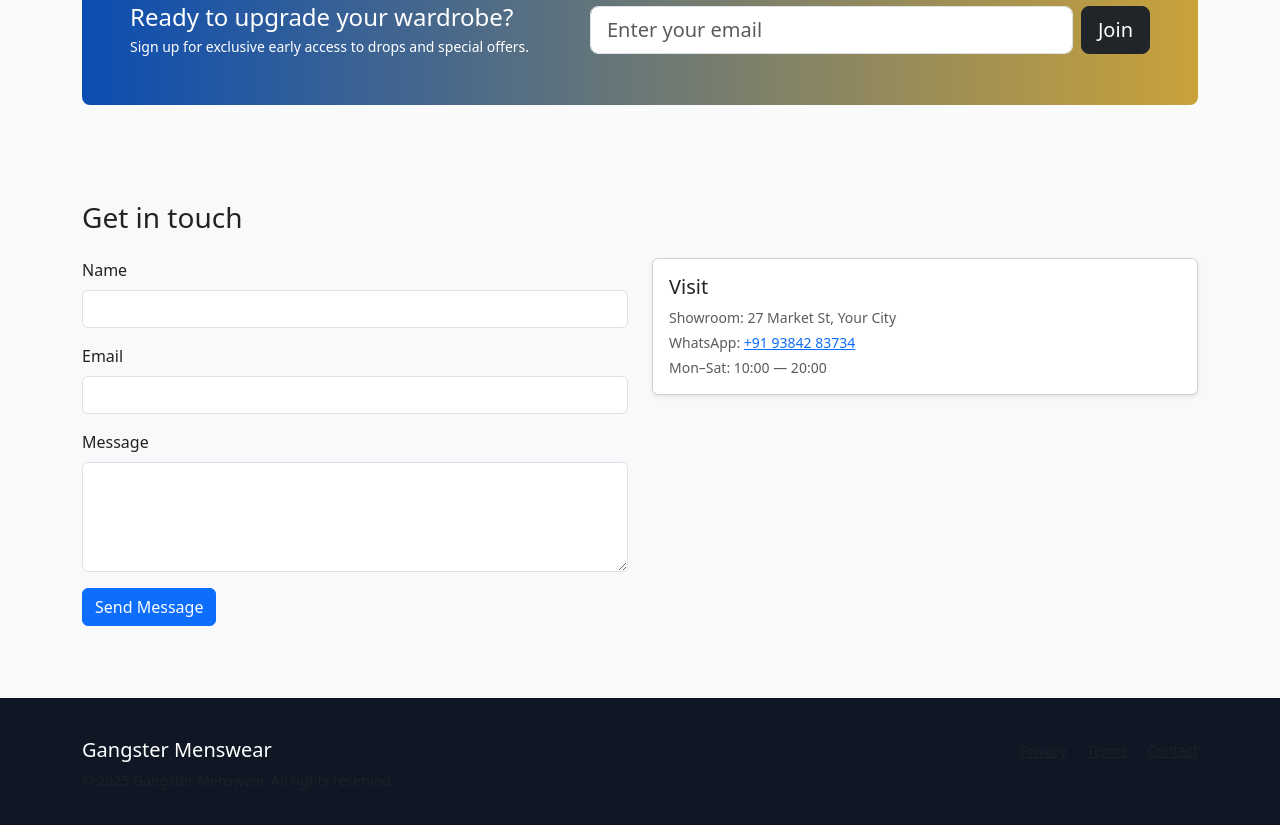
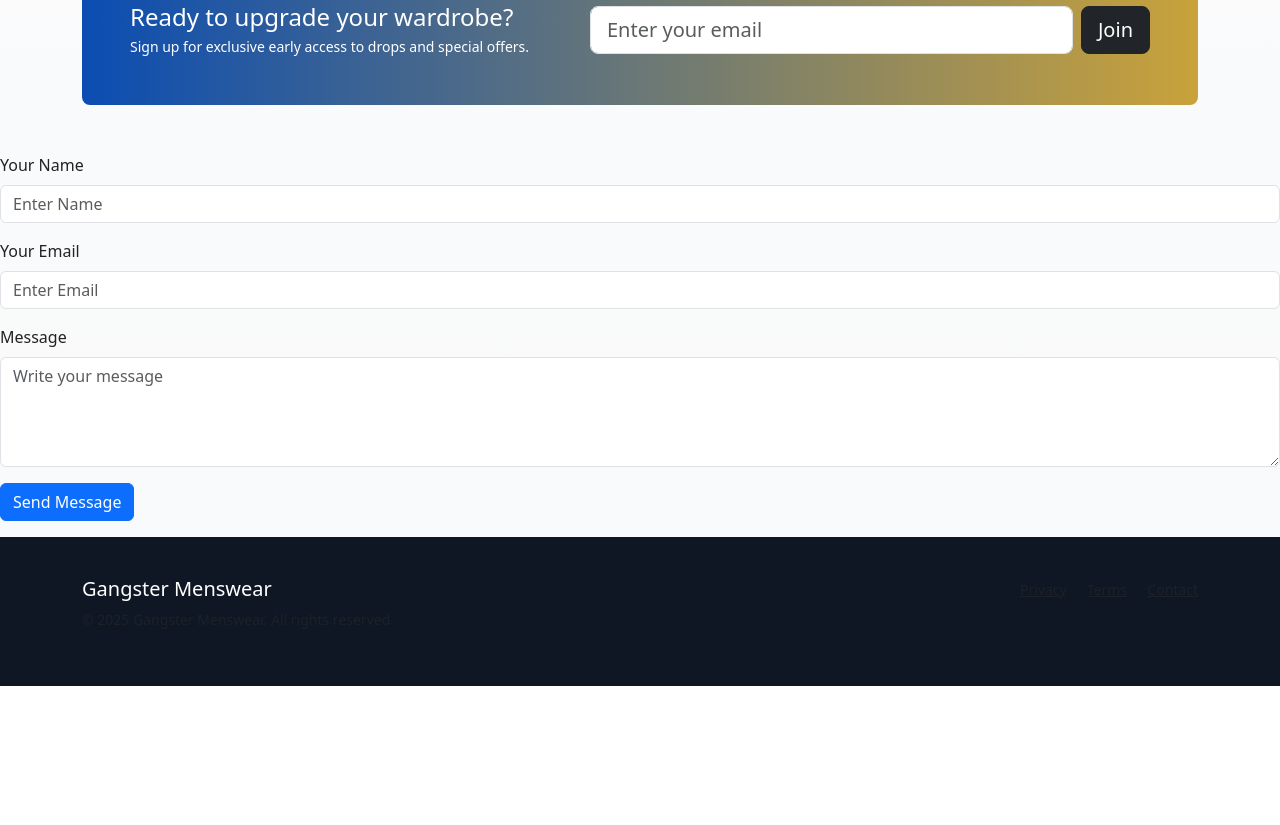
Before and after one commit to gangstermens55/clothing, a plain HTML site: page index.html in a window 1280 px wide. Shown: the part 1760-2585 px from the top of the page. After the commit the page ends 2446 px from the top, so only its background shows below. Drawn offline with nearby package versions, Linux system fonts and the light colour scheme.

Commit message:
Update index.html

```diff
--- a/index.html
+++ b/index.html
@@ -251,39 +251,53 @@ How to use: save this as `index.html` and open in a browser. Replace images, tex
     </div>
   </section>
 
-  <!-- Contact -->
-  <section id="contact" class="py-5 bg-light">
-    <div class="container">
-      <h3 class="mb-4">Get in touch</h3>
-      <div class="row">
-        <div class="col-lg-6 mb-4">
-          <form>
+   <!-- CONTACT FORM -->
+          <form id="contact-form">
               <div class="mb-3">
-              <label class="form-label">Name</label>
-              <input type="text" class="form-control" required>
+                  <label class="form-label">Your Name</label>
+                  <input type="text" name="user_name" class="form-control" placeholder="Enter Name" required>
               </div>
+
               <div class="mb-3">
-              <label class="form-label">Email</label>
-              <input type="email" class="form-control" required>
+                  <label class="form-label">Your Email</label>
+                  <input type="email" name="user_email" class="form-control" placeholder="Enter Email" required>
               </div>
+
               <div class="mb-3">
                   <label class="form-label">Message</label>
-              <textarea class="form-control" rows="4" required></textarea>
+                  <textarea name="message" class="form-control" rows="4" placeholder="Write your message" required></textarea>
               </div>
-            <button class="btn btn-primary">Send Message</button>
+
+              <button type="submit" class="btn btn-primary">Send Message</button>
           </form>
-        </div>
-        <div class="col-lg-6">
-          <div class="card p-3 shadow-sm">
-            <h5>Visit</h5>
-            <p class="mb-1 small text-muted">Showroom: 27 Market St, Your City</p>
-            <p class="mb-1 small text-muted">WhatsApp: <a href="https://wa.me/919384283734" target="_blank">+91 93842 83734</a></p>
-            <p class="mb-0 small text-muted">Mon–Sat: 10:00 — 20:00</p>
+
+          <p class="mt-3 text-center fw-bold" id="result"></p>
       </div>
   </div>
-      </div>
-    </div>
-  </section>
+
+  <!-- EmailJS Script -->
+  <script src="https://cdn.jsdelivr.net/npm/emailjs-com@3/dist/email.min.js"></script>
+
+  <script>
+      // Initialize EmailJS
+      (function() {
+          emailjs.init("YOUR_PUBLIC_KEY"); // <-- Replace
+      })();
+
+      // Handle Form Submit
+      document.getElementById("contact-form").addEventListener("submit", function(e) {
+          e.preventDefault();
+
+          emailjs.sendForm("YOUR_SERVICE_ID", "YOUR_TEMPLATE_ID", this)
+              .then(function() {
+                  document.getElementById("result").innerHTML =
+                      "🎉 Message Sent Successfully!";
+              }, function(error) {
+                  document.getElementById("result").innerHTML =
+                      "❌ Failed to send message. Please try again.";
+              });
+      });
+  </script>
 
   <!-- Footer -->
   <footer>
```
Lines whose indentation alone changed are shown as unchanged.
